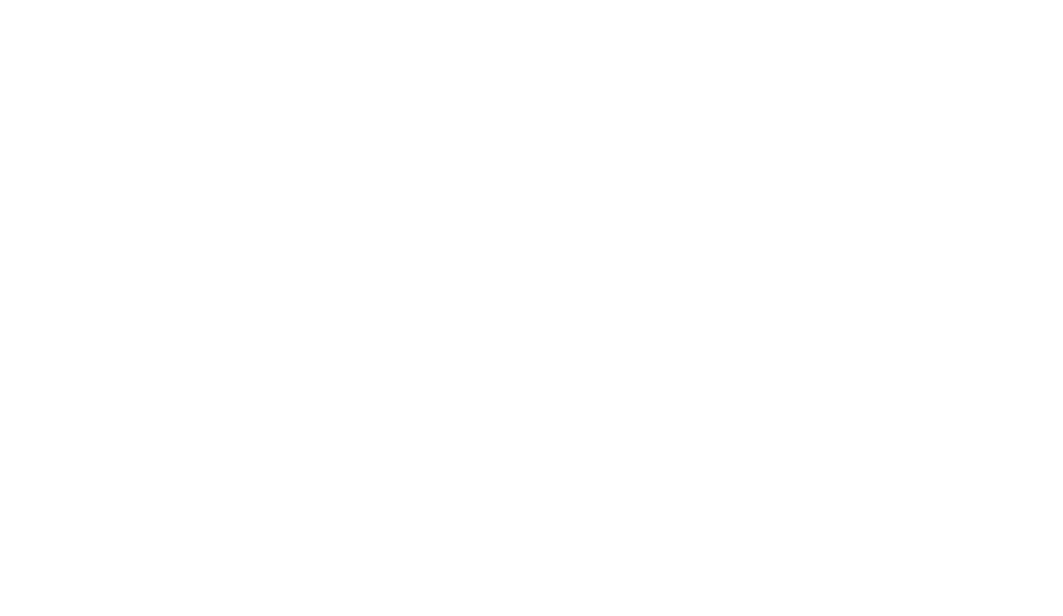
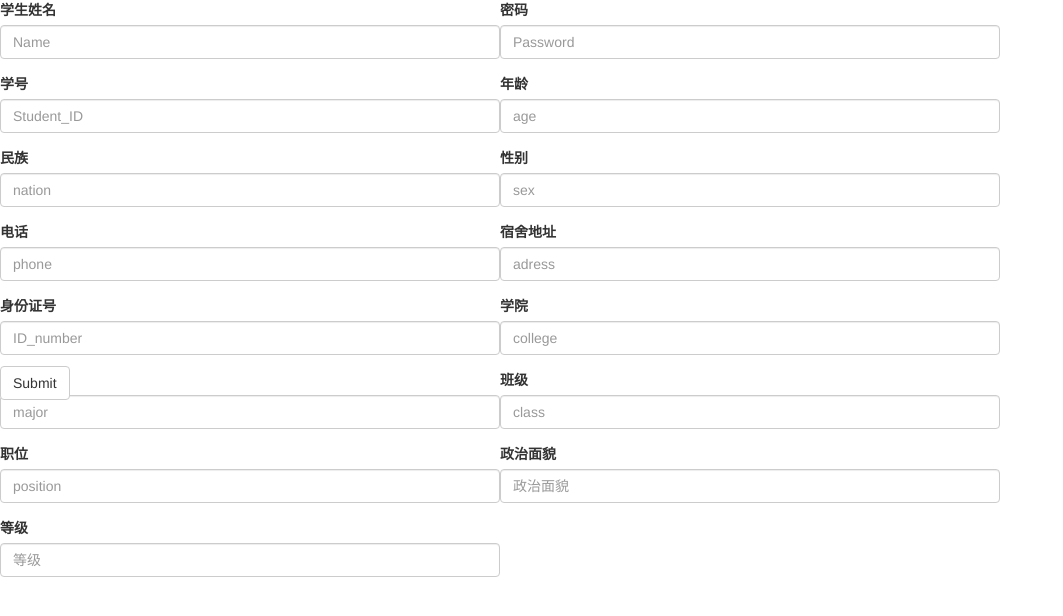
Before and after one commit to QiUYuuu/Management-console, a Vue app in the folder mmc/: page /reg in a window 1280 px wide. Shown: the top 616 px of the page, without its empty margins (0-1063 px from the left). Built offline with nearby package versions, Linux system fonts and the light colour scheme.

Commit message:
新添加的添加用户组件

```diff
--- a/mmc/src/components/reg.vue
+++ b/mmc/src/components/reg.vue
@@ -1,13 +1,129 @@
 <template>
-
+  <!--注册界面-添加用户  此界面仅管理员可用-->
+  <div id="reg">
+    <form @submit="reg">
+      <div class="form-group">
+        <label for="exampleInputEmail1">学生姓名</label>
+        <input type="text" v-model="User.name" class="form-control" id="exampleInputEmail1" placeholder="Name">
+      </div>
+      <div class="form-group">
+        <label for="exampleInputPassword1">密码</label>
+        <input type="password" v-model="User.password" class="form-control" id="exampleInputPassword1" placeholder="Password">
+      </div>
+      <div class="form-group">
+        <label for="exampleInputPassword1">学号</label>
+        <input type="text" v-model="User.Student_ID" class="form-control" id="exampleInputPassword1" placeholder="Student_ID">
+      </div>
+      <div class="form-group">
+        <label for="exampleInputPassword1">年龄</label>
+        <input type="text" v-model="User.age" class="form-control" id="exampleInputPassword1" placeholder="age">
+      </div>
+      <div class="form-group">
+        <label for="exampleInputPassword1">民族</label>
+        <input type="text" v-model="User.nation" class="form-control" id="exampleInputPassword1" placeholder="nation">
+      </div>
+      <div class="form-group">
+        <label for="exampleInputPassword1">性别</label>
+        <input type="text" v-model="User.sex" class="form-control" id="exampleInputPassword1" placeholder="sex">
+      </div>
+      <div class="form-group">
+        <label for="exampleInputPassword1">电话</label>
+        <input type="text" v-model="User.phone" class="form-control" id="exampleInputPassword1" placeholder="phone">
+      </div>
+      <div class="form-group">
+        <label for="exampleInputPassword1">宿舍地址</label>
+        <input type="text" v-model="User.address" class="form-control" id="exampleInputPassword1" placeholder="adress">
+      </div>
+      <div class="form-group">
+        <label for="exampleInputPassword1">身份证号</label>
+        <input type="text" v-model="User.ID_number" class="form-control" id="exampleInputPassword1" placeholder="ID_number">
+      </div>
+      <div class="form-group">
+        <label for="exampleInputPassword1">学院</label>
+        <input type="text" v-model="User.college" class="form-control" id="exampleInputPassword1" placeholder="college">
+      </div>
+      <div class="form-group">
+        <label for="exampleInputPassword1">科系</label>
+        <input type="text" v-model="User.major" class="form-control" id="exampleInputPassword1" placeholder="major">
+      </div>
+      <div class="form-group">
+        <label for="exampleInputPassword1">班级</label>
+        <input type="text" v-model="User._class" class="form-control" id="exampleInputPassword1" placeholder="class">
+      </div>
+      <div class="form-group">
+        <label for="exampleInputPassword1">职位</label>
+        <input type="text" v-model="User.position" class="form-control" id="exampleInputPassword1" placeholder="position">
+      </div>
+      <div class="form-group">
+        <label for="exampleInputPassword1">政治面貌</label>
+        <input type="text" v-model="User.Political_outlook" class="form-control" id="exampleInputPassword1" placeholder="政治面貌">
+      </div>
+      <div class="form-group">
+        <label for="exampleInputPassword1">等级</label>
+        <input type="text" v-model="User.grade" class="form-control" id="exampleInputPassword1" placeholder="等级">
+      </div>
+      <button type="submit" class="btn btn-default">Submit</button>
+    </form>
+  </div>
 </template>
 
 <script>
     export default {
-        name: "reg"
+        name: "reg",
+      data(){
+          return{
+            User: {}
+          }
+      },
+      methods: {
+          reg(e){
+            let newUser = {
+              name: this.User.name,
+              password: this.User.password,
+              Student_ID: this.User.Student_ID,
+              age: this.User.age,
+              nation: this.User.nation,
+              sex: this.User.sex,
+              phone: this.User.phone,
+              address: this.User.address,
+              ID_number: this.User.ID_number,
+              college: this.User.college,
+              major: this.User.major,
+              _class: this.User._class,
+              position: this.User.position,
+              Political_outlook: this.User.Political_outlook,
+              grade: this.User.grade,
+            };
+            this.$ajax({
+              method: "post",
+              url: "http://localhost:2222/reg",
+              data: newUser
+            })
+              .then(res => {
+                console.log(res);
+                if(res.data.code === 200){
+                  this.$router.push({path:"/index",query:{alert:res.data.msg}});
+                }
+                this.alert = res.data.msg;
+              });
+            e.preventDefault();
+          }
+      }
     }
 </script>
 
 <style scoped>
-
+  #reg{
+    position: relative;
+    height: 400px;
+  }
+  div.form-group{
+    width: 500px;
+    float: left;
+  }
+  button{
+    position: absolute;
+    left: 0;
+    bottom: 0;
+  }
 </style>
```
